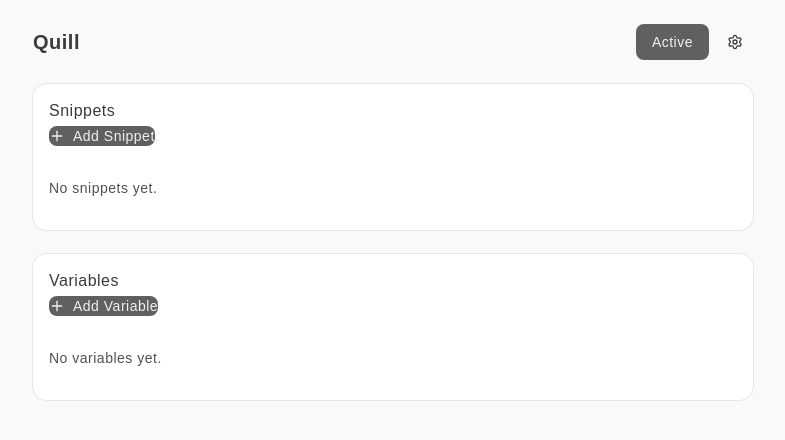
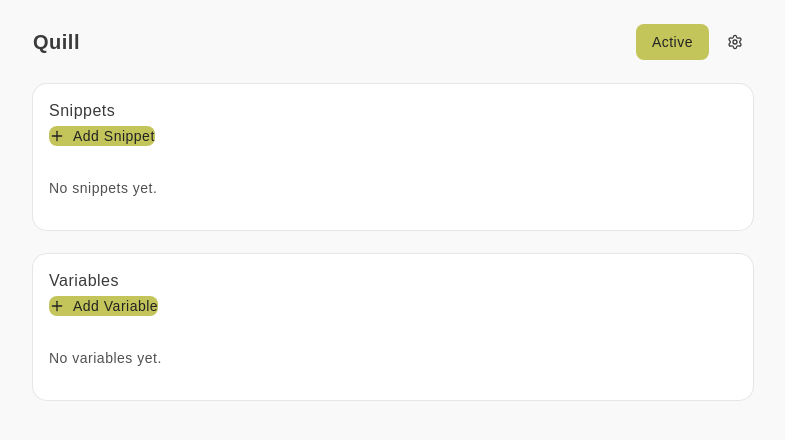
Before and after one commit to Elixir-Piloting/quill, a React (Vite) app: page / in a window 1280 px wide. Shown: the top 440 px of the page, without its empty margins (247-1032 px from the left). Built offline with nearby package versions, Linux system fonts and the light colour scheme; the HTML template or start-up script is replaced by a standard one.

Commit message:
set primary to #bbd953 / primary-foreground to #3a3a3a in both themes

```diff
--- a/src/index.css
+++ b/src/index.css
@@ -12,8 +12,8 @@
   --card-foreground: oklch(0.3485 0 0);
   --popover: oklch(1.0000 0 0);
   --popover-foreground: oklch(0.3485 0 0);
-  --primary: oklch(0.4891 0 0);
-  --primary-foreground: oklch(0.9551 0 0);
+  --primary: oklch(0.80 0.13 110);
+  --primary-foreground: oklch(0.25 0 0);
   --secondary: oklch(0.9006 0 0);
   --secondary-foreground: oklch(0.3485 0 0);
   --muted: oklch(0.9158 0 0);
@@ -67,8 +67,8 @@
   --card-foreground: oklch(0.8945 0 0);
   --popover: oklch(0.3211 0 0);
   --popover-foreground: oklch(0.8945 0 0);
-  --primary: oklch(0.7572 0 0);
-  --primary-foreground: oklch(0.2891 0 0);
+  --primary: oklch(0.80 0.13 110);
+  --primary-foreground: oklch(0.25 0 0);
   --secondary: oklch(0.4676 0 0);
   --secondary-foreground: oklch(0.8078 0 0);
   --muted: oklch(0.3904 0 0);
```
